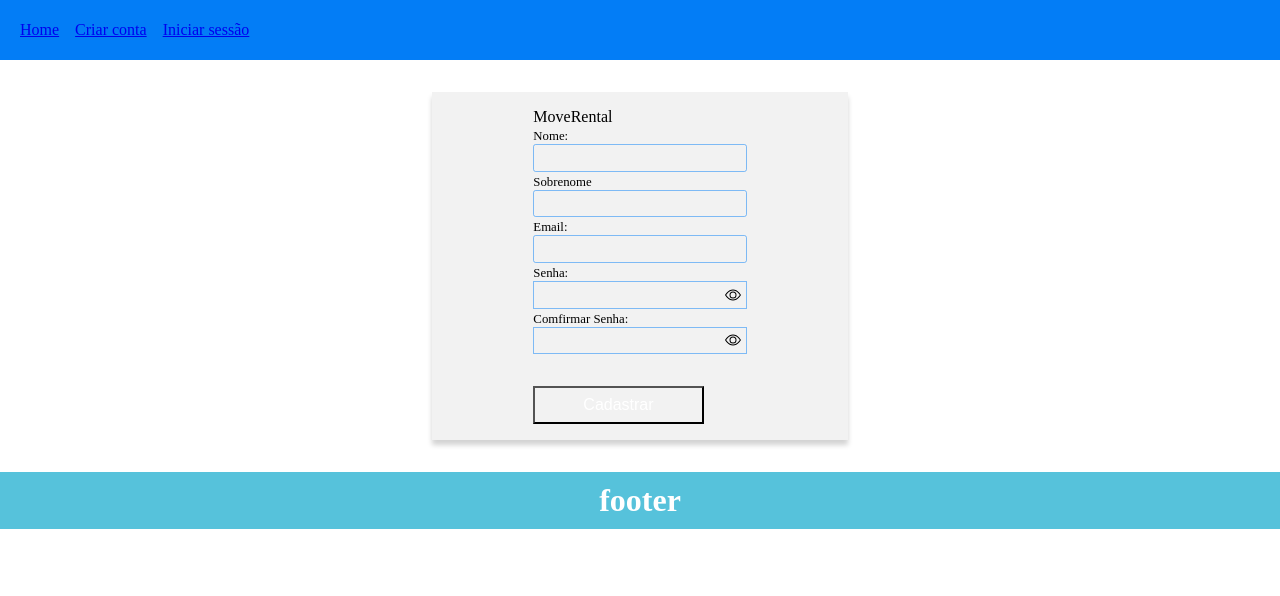
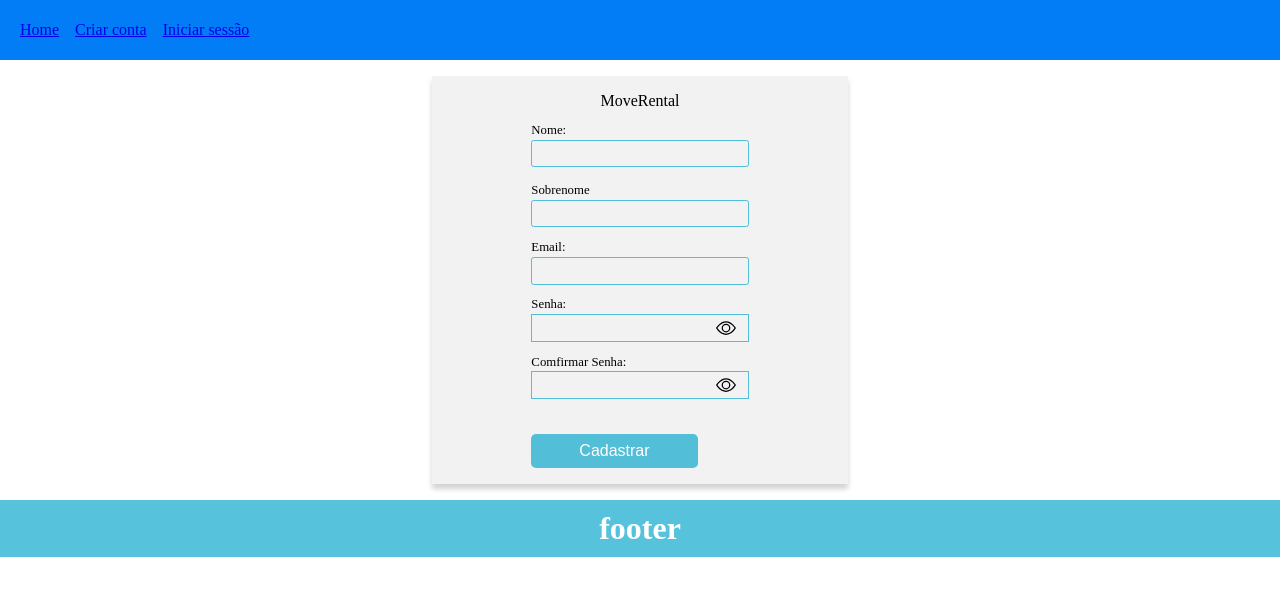
Before and after one commit to GabrielyPaz/projeto-integrador, a React (Vite) app: page /register in a window 1280 px wide. Shown: the top 596 px of the page. Built offline with nearby package versions, Linux system fonts and the light colour scheme.

Commit message:
iniciado validacao de formulario

```diff
--- a/src/Components/Footer/Footer.jsx
+++ b/src/Components/Footer/Footer.jsx
@@ -6,7 +6,6 @@ const Footer = () => {
         <footer className={styles.footer}>
         <h1>footer</h1>
         </footer>
-
     </>
     )
 
--- a/src/Components/NavBar/Navbar.module.css
+++ b/src/Components/NavBar/Navbar.module.css
@@ -10,7 +10,6 @@
 
 
 .list {
-
     display: flex;
     list-style: none;
 }
--- a/src/layouts/commom.css
+++ b/src/layouts/commom.css
@@ -10,4 +10,6 @@ o " * " é só um exemplo
 	--cor-padrao-fraca-transparente: #037df67c;
 	--cor-padrao-forte: #0f0f8e;
 	--cor-erro-input: #da5858;
+	--cor-padrao-turquesa: #08a6ca;
+	--cor-padrao-turquesa-transparente: #08a6caae;
 }
--- a/src/pages/Register/Register.jsx
+++ b/src/pages/Register/Register.jsx
@@ -1,5 +1,3 @@
-//import { useContext, useState } from 'react';
-//import { EyeButtonContext } from '../../contexts/EyePassword/EyePassword'
 import { useState } from 'react';
 import styles from './Register.module.css';
 import eye from '../../assets/eye.svg';
@@ -7,9 +5,22 @@ import eyeslash from '../../assets/eye-slash.svg';
 
 export default function Register(){
 
+	const [form, serForm] = useState({
+		nome: "",
+		sobrenome: "",
+		email: ""		,
+		password: "",
+		confirmPasswor: ""
+	})
+
+
 		const [showPasswordOne, setShowPasswordOne] = useState(false);
 		const [showPasswordTwo, setShowPasswordTwo] = useState(false);
 
+		/*
+			const [fraseError, setFraseError] = useState('');
+			const [textoIpunt, setTextoInput] = useState('');
+		*/
 		const handleClickShowPasswordOne = () => {
 			setShowPasswordOne(!showPasswordOne)
 		}
@@ -18,29 +29,57 @@ export default function Register(){
 			setShowPasswordTwo(!showPasswordTwo)
 		}
 
+		/*
+		const handleInputError1 = () => {
+
+			setInputError(!inputError)
+		}
+
+		const handleInputError = (value) => {
+
+			if(value.length < 3){
+				setFraseError('* Insira no mínimo 3 caracteres!');
+			} else {
+				setFraseError('');
+			}
+			setTextoInput(value);
+		}*/
+
+
+
 	return (
 		<>
 			<form action="">
+
 				<fieldset> MoveRental
-				<div>
+
+				<div className={styles.user_input}>
+
 					<label htmlFor="">
 						Nome:
 					</label>
 					<div>
-						<input type="text" minLength={3} />
-						<small>* Insira no mínimo 3 caracteres</small>
+						<input name="nome"
+						type="text"
+						minLength={3}
+						onChange={(event) => handleChange(event.target.value)}/>
+						<small>* Insira no mínimo 3 caracteres!</small>
 					</div>
 
 					<label htmlFor="">
 						Sobrenome
 					</label>
 					<div>
-						<input type="text" minLength={3} />
+						<input name="sobrenome"
+						type="text"
+						minLength={3}
+						onChange={(event) => handleChange(event.target.value)}/>
+
 						<small>* Insira no mínimo 3 caracteres</small>
 					</div>
 				</div>
 
-				<div>
+				<div className={styles.user_input}>
 					<label htmlFor="">
 						Email:
 					</label>
@@ -50,14 +89,15 @@ export default function Register(){
 					</div>
 				</div>
 
-				<div>
+				<div className={styles.user_input}>
 					<label htmlFor="">
 						Senha:
 					</label>
 					<div className={styles.divPasswordEConfirmPassword}>
 						<input type={!showPasswordOne ? "password" : "text"} name="password" id="password" minLength={8}/>
+
 						<img onClick={handleClickShowPasswordOne}
-							className="eye-password-bt"
+							className={styles.eye_password_bt}
 							id="imgPasswordOne"
 							src={!showPasswordOne ? eye : eyeslash}
 							alt="icone olho" />
@@ -65,14 +105,14 @@ export default function Register(){
 					<small>* Sua senha precisa ter no mínimo 8 caracteres</small>
 				</div>
 
-				<div>
+				<div className={styles.user_input}>
 					<label htmlFor="" >
 						Comfirmar Senha:
 					</label>
 					<div className={styles.divPasswordEConfirmPassword}>
-						<input type={!showPasswordTwo ? "password" : "text"} id="confirmPassword" minLength={8} />
+						<input type={!showPasswordTwo ? "password" : "text"} name="confirmPassword" id="confirmPassword" minLength={8} />
 						<img onClick={handleClickShowPasswordTwo}
-							className="eye-password-bt"
+							className={styles.eye_password_bt}
 							id="imgPasswordTwo"
 							src={!showPasswordTwo ? eye : eyeslash}
 							alt="icone olho" />
@@ -80,7 +120,7 @@ export default function Register(){
 					<small>* As senhas não correspondem</small>
 
 
-					<div>
+					<div className={styles.div_button}>
 						<button name="send" id="" >Cadastrar</button>
 					</div>
 				</div>
@@ -90,7 +130,6 @@ export default function Register(){
 
 			</form>
 
-
 		</>
 	)
 }
--- a/src/pages/Register/Register.module.css
+++ b/src/pages/Register/Register.module.css
@@ -2,32 +2,41 @@
 
 fieldset {
 	border: none;
+	text-align: center;
 }
+
+/*
+main{
+	position: relative;
+}*/
 
 
 form {
-	position: relative;
+	/*
+	position: absolute;
+	top: 50%;
+	left: 50%;
+	transform: translate(-50%, -50%);
+	*/
+
+	margin: 1rem auto;
 	min-width: 320px;
 	max-width: 26em;
 	background-color: #f2f2f2;
 	display: flex;
 	align-items: center;
 	flex-direction: column;
-	margin: 2em auto;
 	box-shadow: 0 5px 5px lightgrey;
 	padding: 1em 2.5em;
-	box-sizing: border-box;
 	}
 
 input {
 	width: 100%;
 	padding: .4em .5em;
 	background-color: var(--app-grey);
-	border: 1px solid var(--cor-padrao-fraca-transparente);
+	border: 1px solid var(--cor-padrao-turquesa-transparente);
 	border-radius: .2em;
 	}
-
-
 
 	input:focus {
 	outline: none;
@@ -46,11 +55,16 @@ input {
 	font-size: .8em;
 	}
 
-	.user-input{
+	.user_input{
 	display: flex;
 	width: 100%;
 	flex-direction: column;
 	gap: 3px;
+	text-align: start;
+	}
+
+	.div_button{
+		align-items: center;
 	}
 
 	/* aplicando css erros */
@@ -89,7 +103,7 @@ input {
 	justify-content: space-between;
 	align-items: center;
 	background-color: var(--app-grey);
-	border: 1px solid var(--cor-padrao-fraca-transparente);
+	border: 1px solid var(--cor-padrao-turquesa-transparente);
 	padding-right: 5px;
 	width: 100%;
 	}
@@ -103,15 +117,17 @@ input {
 
 	button {
 	padding: .5em 3em;
-	background-color: var(--primary);
+	background-color: var(--cor-padrao-turquesa-transparente);
 	color: white;
 	margin-top: 2em;
 	font-weight: 400;
 	font-size: 1em;
+	border: none;
+	border-radius: 5px;
 	}
 
 	button:disabled {
-	background-color: rgba(168, 188, 255, 0.5);
+	background-color: var(--cor-padrao-fraca-transparente);
 	cursor: not-allowed;
 	}
 
@@ -133,33 +149,7 @@ input {
 	justify-content: center;
 	}
 
-	.left img {
-	width: 60%;
-	}
-
-	.right {
-	width: 50%;
-	display: flex;
-	flex-direction: column;
-	align-items: center;
-	justify-content: center;
-	}
-
-	#response {
-	margin: .5rem 0 -1rem 0;
-	}
-
-	#response span.ok {
-	color:#4fffa7;
-	font-weight: 700;
-	}
-
-	#response span.err {
-	color: var(--cor-erro-input);
-	font-weight: 700;
-	}
-
-	.eye-password-bt{
+	.eye_password_bt{
 	padding: 0 3%;
 	height: 20px;
 	cursor: pointer;
@@ -171,10 +161,6 @@ input {
 	align-items: center;
 	}
 
-	.right, .left{
-	min-width: 320px;
-	}
-
 	a{
 	padding: 1em 0px;
 	}
```
